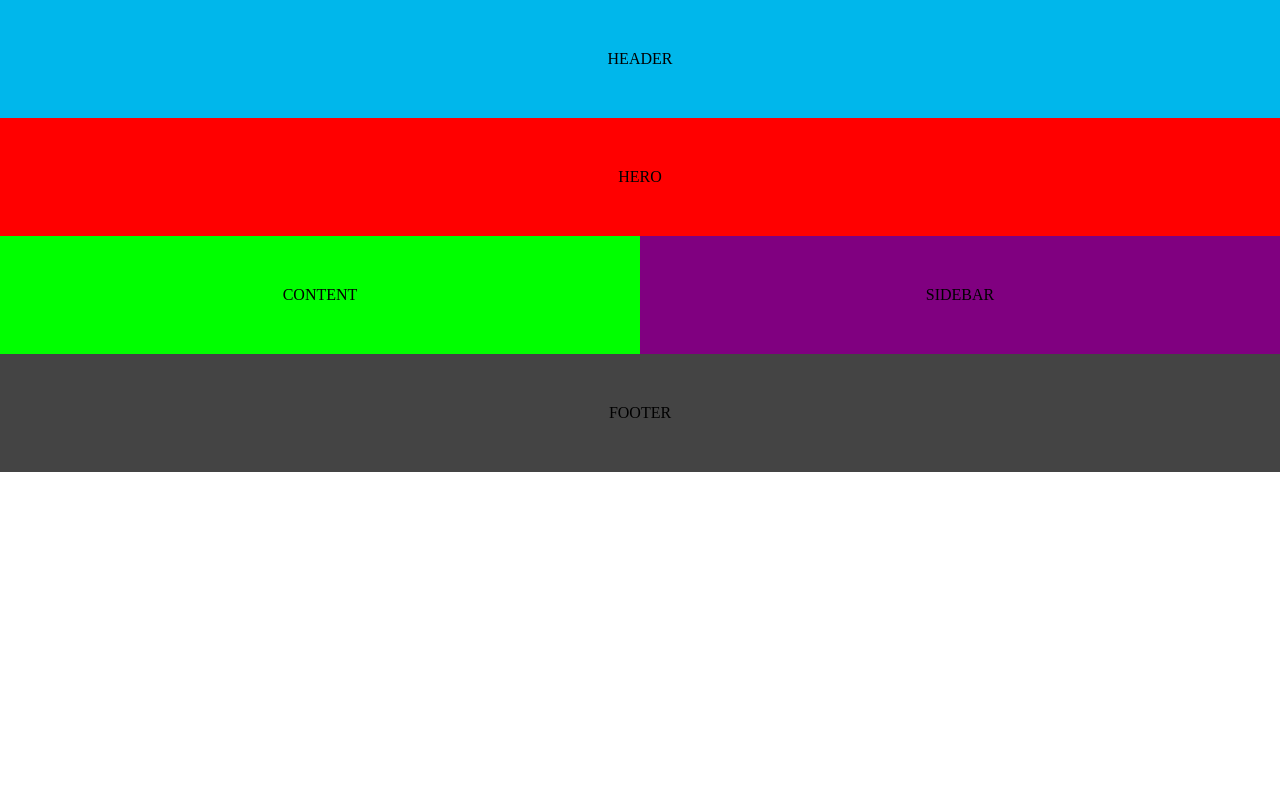
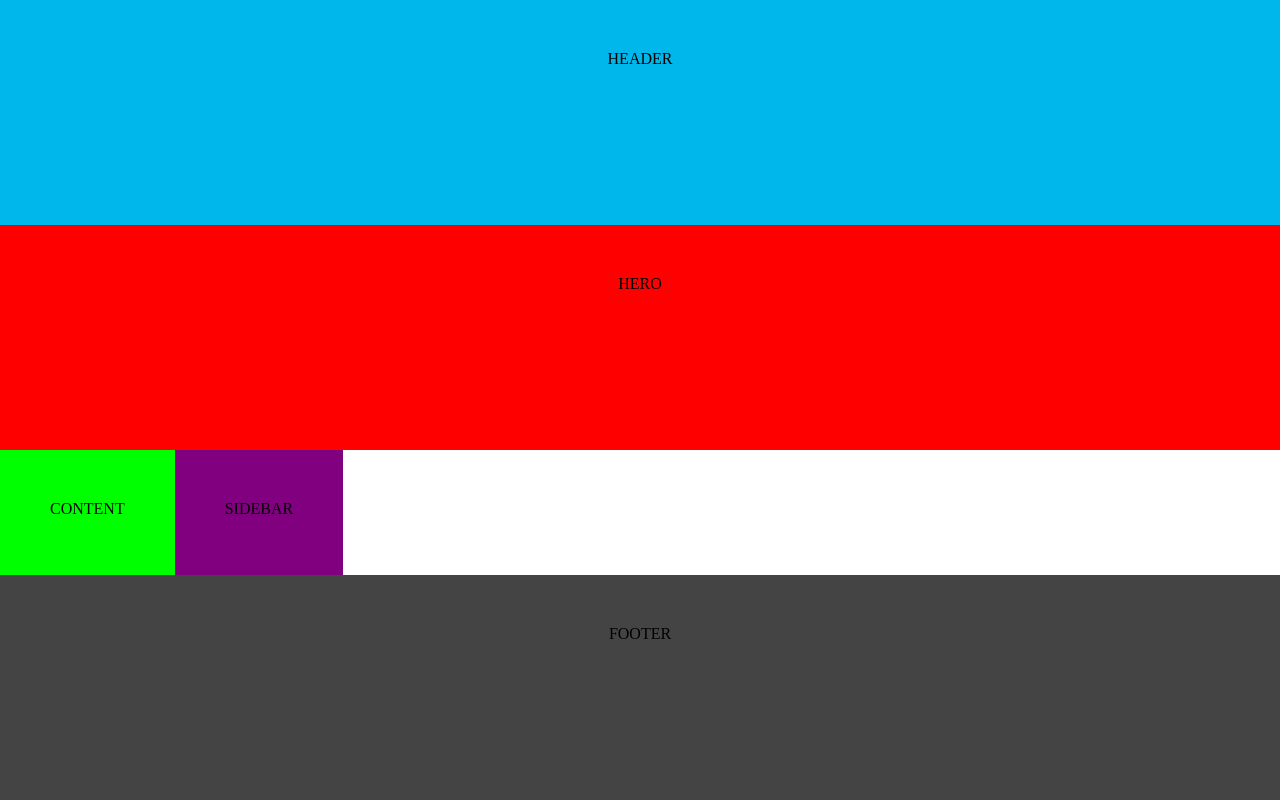
Before and after one commit to jackattackks/CSS-Flexbox-First-Attempt, a plain HTML site: page index.html in a window 1280 px wide. Drawn offline with Linux system fonts and the light colour scheme.

Commit message:
fixing the stretch feature in flex box

```diff
--- a/style.css
+++ b/style.css
@@ -1,52 +1,54 @@
-* {
-  /* box-sizing: border-box;  */
-}
- body {
-    margin: 0;
-  height: 100vh;
+ html, body {
+ margin: 0;
+  height: 100%;
   display: flex;
   flex-direction: column;
-
-
+  align-items: stretch;
 }
 
 header {
     background: #00B7EB;
     text-align: center;
     padding: 50px;
-
+    flex: 1;
 }
 
 footer {
     background: #444444;
     text-align: center;
     padding: 50px;
+    flex: 1;
 }
 
 nav {
     background: #FF0000;
     text-align: center;
     padding: 50px;
+    flex: 1;
 }
+
 #main{
     display: flex;
+    align-items: stretch;
+    flex: 1;
 }
+
 article{
     background: #00FF00;
     text-align: center;
     padding: 50px;
-    flex: 1
 }
 
 aside{
     background: #800080;
     text-align: center;
     padding: 50px;
-    flex: 1;
+    align-items: stretch;
 }
 
 @media screen and (max-width: 575px) {
   #main {
     flex-direction: column;
+    align-items: stretch;
     }
 }
```
Also changed, not shown: index.html (+1 -1 lines).
